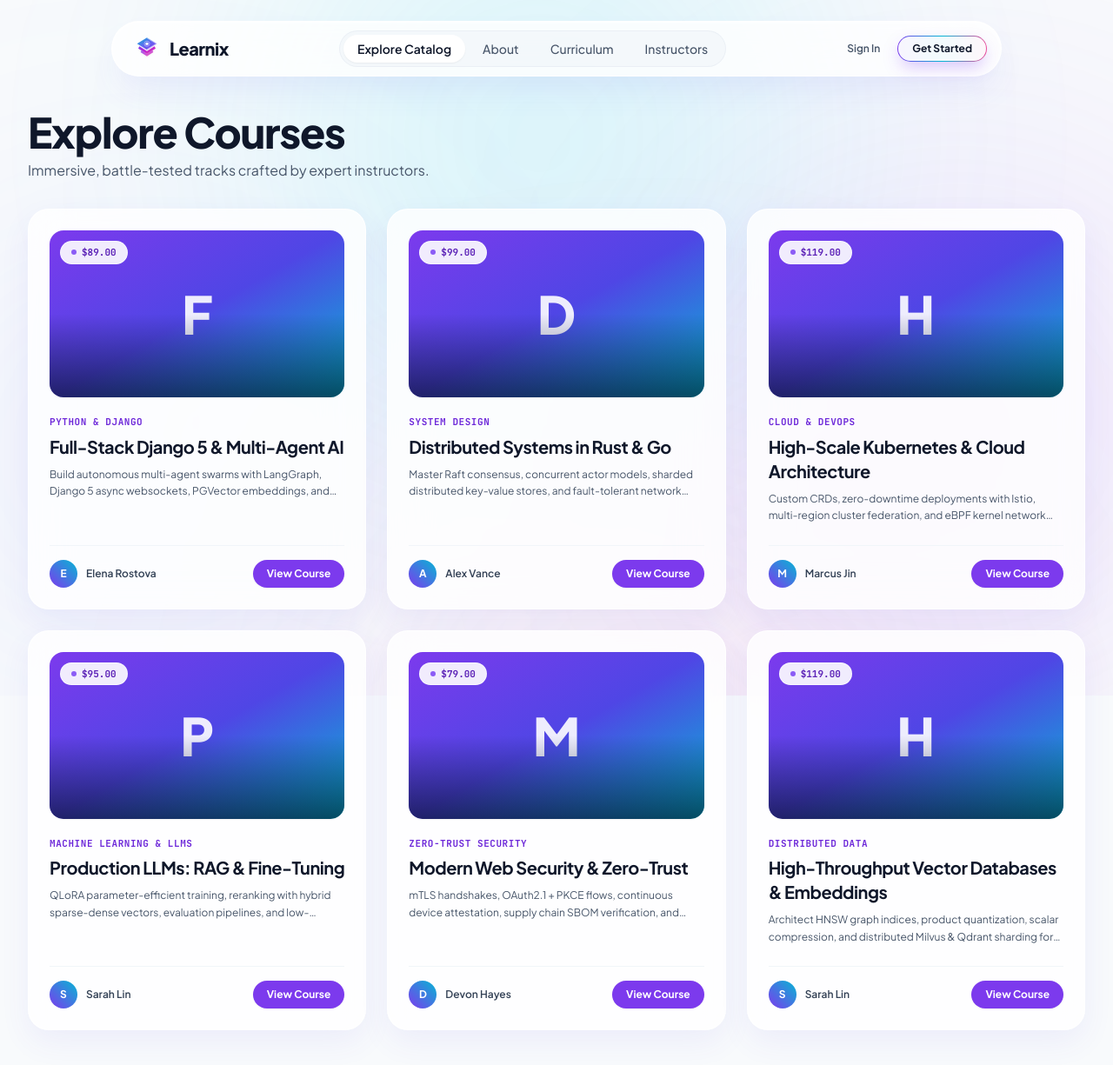
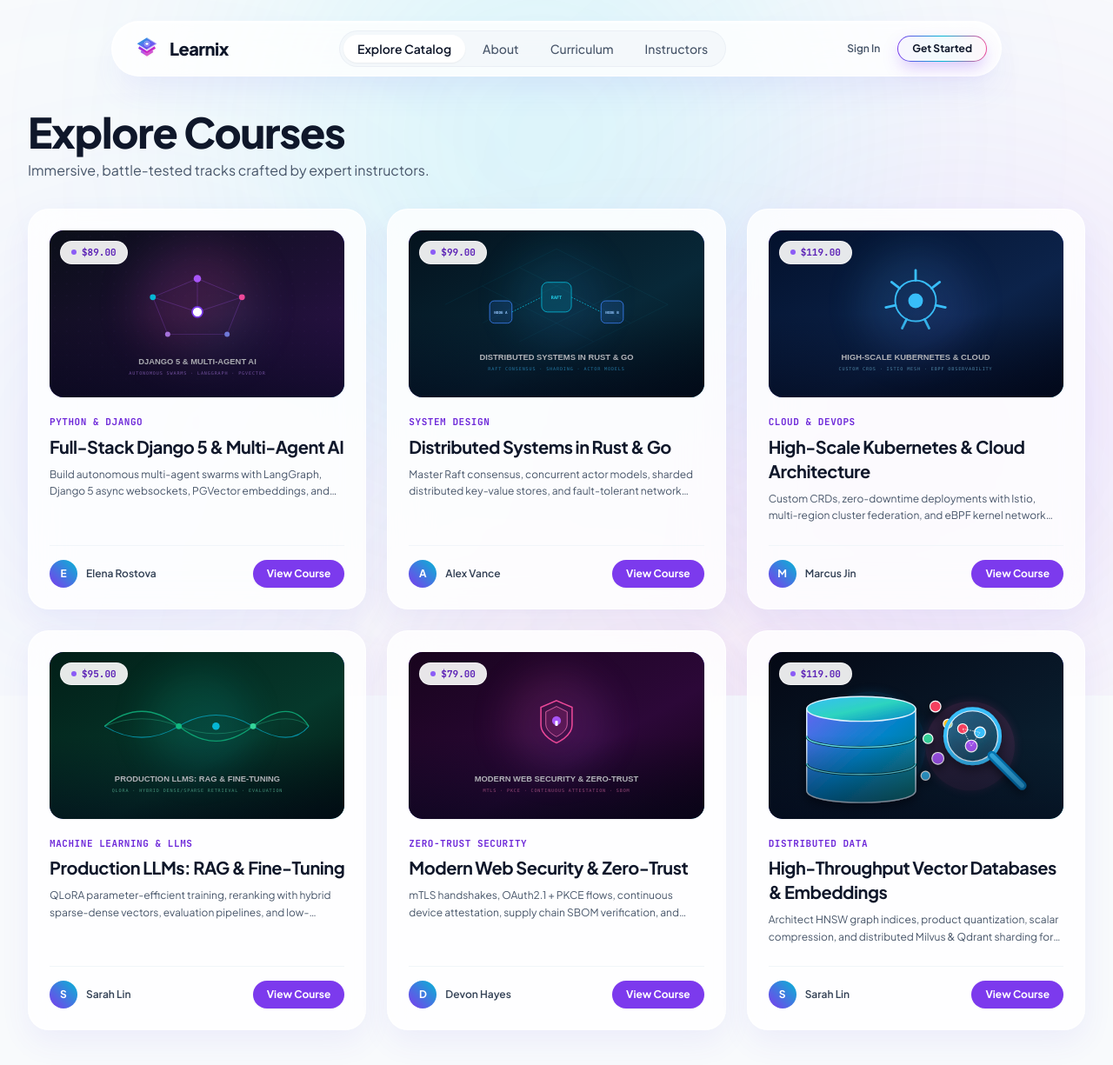
Before and after one commit to shahbazee/Learnix2, a Django app: page /courses/ in a window 1280 px wide. Shown: the top 1225 px of the page at 87% size. Run offline with Django 5.2, Linux system fonts and the light colour scheme; data comes from the database, SQL or seed files in the repository; parts of the project's set-up code (start-up, migrations or seed data) failed here and were passed over; some libraries are stand-ins or nearby versions.

Commit message:
fix(catalog): use per-course SVG thumbnails like landing page

```diff
--- a/courses/templates/courses/course_list.html
+++ b/courses/templates/courses/course_list.html
@@ -1,4 +1,5 @@
 {% extends 'base.html' %}
+{% load static %}
 
 {% block title %}Explore Courses — Learnix{% endblock %}
 
@@ -26,9 +27,7 @@
       <div class="flex flex-col">
         <!-- Graphic Container -->
         <a href="{% url 'course-detail' course.slug %}" class="block relative w-full h-48 rounded-2xl overflow-hidden bg-gradient-to-br from-violet-600 via-indigo-600 to-cyan-500 mb-5 shadow-sm">
-          <div class="absolute inset-0 flex items-center justify-center">
-            <span class="text-6xl font-extrabold text-white/90">{{ course.title|slice:":1"|upper }}</span>
-          </div>
+          <img src="{% static 'images/courses/' %}{{ course.slug }}.svg" alt="{{ course.title }}" class="w-full h-full object-cover group-hover:scale-105 transition-transform duration-500" onerror="this.onerror=null; this.src='{% static 'images/courses/default-course.svg' %}';" loading="lazy"/>
           <div class="absolute inset-0 bg-gradient-to-t from-slate-950/60 via-transparent to-transparent pointer-events-none"></div>
 
           <!-- Price Pill -->
```
